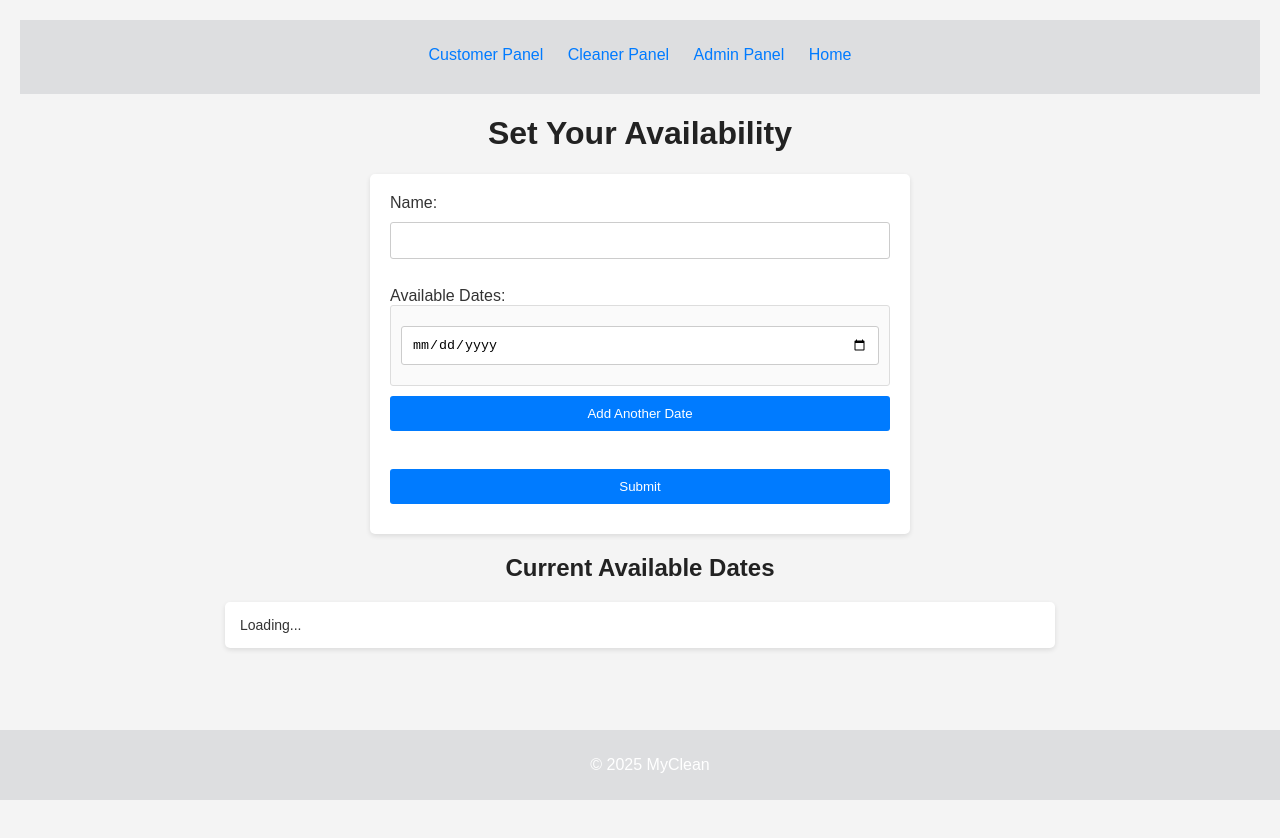
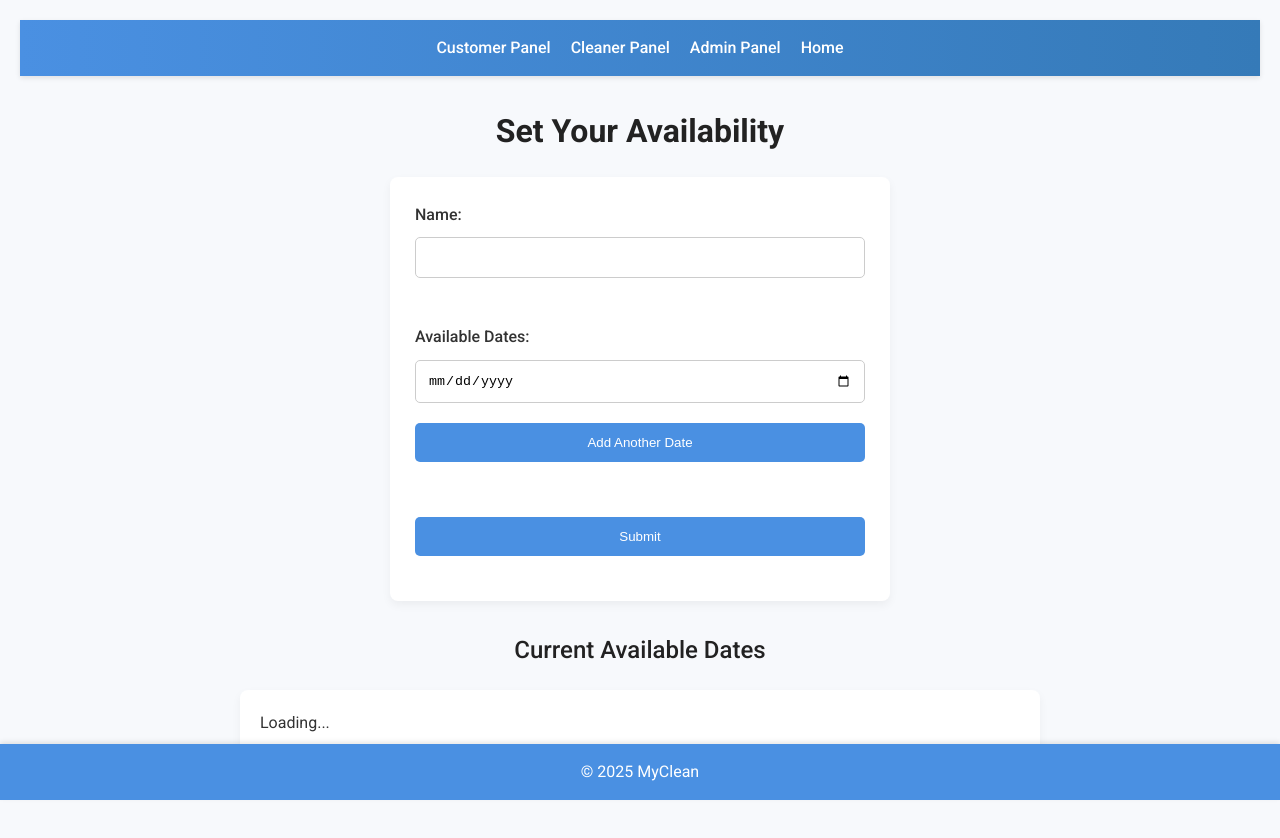
Before and after one commit to sachhm/cp3407-project-v2024-main, a plain HTML site: page iteration1/manage_availability.html in a window 1280 px wide. Before the commit the page ends 800 px from the top, so only its background shows below. Drawn offline with nearby package versions, Linux system fonts and the light colour scheme; a script that the page names is missing.

```diff
--- a/iteration1/db.js
+++ b/iteration1/db.js
@@ -135,9 +135,33 @@
   return true;
 }
 
+///// --- SUMMARY STATISTICS --- /////
+
+// Function to get summary statistics
+async function getSummaryStats() {
+  const { data: bookings, error: bookingsError } = await supabase
+    .from('bookings')
+    .select('id');
+
+  const { data: providers, error: providersError } = await supabase
+    .from('providers')
+    .select('id');
+
+  if (bookingsError || providersError) {
+    console.error('Error fetching summary statistics:', bookingsError || providersError);
+    return null;
+  }
+
+  return {
+    totalBookings: bookings.length,
+    totalProviders: providers.length
+  };
+}
+
 // Export all functions
 export {
   addBooking, getAllBookings, deleteBooking,
   addProvider, getAllProviders, deleteProvider,
-  addAvailability, getAllAvailability, deleteAvailability
+  addAvailability, getAllAvailability, deleteAvailability,
+  getSummaryStats
 };
--- a/iteration1/style.css
+++ b/iteration1/style.css
@@ -1,165 +1,178 @@
-body {
-  font-family: Arial, sans-serif;
+/* Import Google Fonts */
+@import url('https://fonts.googleapis.com/css2?family=Roboto:wght@400;500;700&display=swap');
+
+/* Global Reset & Base Styles */
+* {
   margin: 0;
-  padding: 20px;
-  background: #f4f4f4;
-  color: #333;
+  padding: 0;
+  box-sizing: border-box;
 }
 
-nav{
-  background: #dddee0;
-  color: #fff;
-  padding: 10px;
-  text-align: center;
+body {
+  font-family: 'Roboto', Arial, sans-serif;
+  background: #f7f9fc;
+  color: #333;
+  line-height: 1.6;
+  padding: 20px 20px 80px; /* Bottom padding for fixed footer */
 }
 
-h1, h2 {
-  color: #222;
-  text-align: center;
+/* Navigation */
+nav {
+  background: linear-gradient(90deg, #4a90e2, #357ab8);
+  padding: 15px;
+  box-shadow: 0 2px 5px rgba(0,0,0,0.1);
+  margin-bottom: 30px;
 }
 
-ul {
+nav ul {
   list-style: none;
-  padding: 0;
+  display: flex;
+  justify-content: center;
+  gap: 20px;
+}
+
+nav ul li {
+  margin: 0;
+}
+
+nav a {
+  color: #fff;
+  text-decoration: none;
+  font-weight: 500;
+  transition: color 0.3s ease;
+}
+
+nav a:hover {
+  color: #d1e9ff;
+}
+
+/* Headings */
+h1, h2 {
   text-align: center;
   margin-bottom: 20px;
+  color: #222;
 }
 
-ul li {
-  display: inline-block;
-  margin: 0 10px;
+h1 {
+  font-size: 2em;
+  font-weight: 700;
 }
 
-a {
-  text-decoration: none;
-  color: #007BFF;
+h2 {
+  font-size: 1.5em;
+  font-weight: 500;
 }
 
-a:hover {
-  text-decoration: underline;
-}
-
+/* Forms */
 form {
   background: #fff;
   max-width: 500px;
-  margin: 20px auto;
-  padding: 20px;
-  border-radius: 5px;
-  box-shadow: 0 2px 5px rgba(0,0,0,0.1);
+  margin: 0 auto 30px;
+  padding: 25px;
+  border-radius: 8px;
+  box-shadow: 0 4px 10px rgba(0,0,0,0.05);
+}
+
+form label {
+  font-weight: 500;
+  margin-bottom: 5px;
+  display: block;
 }
 
 input[type="text"],
-input[type="number"],
+input[type="email"],
+input[type="tel"],
 input[type="date"],
-input[type="datetime-local"],
 select,
 button {
   display: block;
   width: 100%;
-  padding: 10px;
-  margin: 10px 0;
+  padding: 12px;
+  margin: 10px 0 20px;
   border: 1px solid #ccc;
-  border-radius: 3px;
-  box-sizing: border-box;
+  border-radius: 5px;
+  transition: border-color 0.3s ease, box-shadow 0.3s ease;
+}
+
+input:focus,
+select:focus {
+  border-color: #4a90e2;
+  box-shadow: 0 0 5px rgba(74,144,226,0.5);
+  outline: none;
 }
 
 button {
-  background: #007BFF;
+  background: #4a90e2;
   color: #fff;
   border: none;
+  font-weight: 500;
   cursor: pointer;
+  transition: background 0.3s ease;
 }
 
 button:hover {
-  background: #0056b3;
+  background: #357ab8;
 }
 
-/* Provider Availability Section Styles */
-#dateContainer {
-  background: #fafafa;
-  border: 1px solid #ddd;
-  padding: 10px;
-  border-radius: 3px;
-  margin-bottom: 10px;
+/* Containers for dynamic content */
+.container {
+  background: #fff;
+  padding: 20px;
+  margin: 0 auto 30px;
+  max-width: 800px;
+  border-radius: 8px;
+  box-shadow: 0 4px 10px rgba(0,0,0,0.05);
 }
 
-#dateContainer input[type="date"] {
-  margin-bottom: 10px;
+/* Provider List & Booking Table Styling */
+table {
+  width: 100%;
+  border-collapse: collapse;
+  margin-bottom: 0;
 }
 
-#dateContainer button {
-  background: #e74c3c;
-  margin-bottom: 10px;
+table, th, td {
+  border: 1px solid #e0e6ed;
 }
 
-#bookings, #availabilityList {
-  background: #fff;
-  padding: 15px;
-  margin: 20px auto;
-  max-width: 800px;
-  border-radius: 5px;
-  box-shadow: 0 2px 5px rgba(0,0,0,0.1);
-  font-size: 14px;
+th, td {
+  padding: 12px;
+  text-align: left;
 }
 
-#availabilityList p {
-  padding: 5px 0;
-  border-bottom: 1px solid #f0f0f0;
-  margin: 0;
+th {
+  background: #f7f9fc;
+  font-weight: 500;
 }
 
-#availabilityList p:last-child {
-  border-bottom: none;
+/* Specific Containers */
+#providersList,
+#summaryStats,
+#availabilityList,
+#bookings {
+  /* Ensure these sections are wrapped in the same container style */
+  background: #fff;
+  padding: 20px;
+  margin: 0 auto 30px;
+  max-width: 800px;
+  border-radius: 8px;
+  box-shadow: 0 4px 10px rgba(0,0,0,0.05);
 }
 
-/* Existing styles... */
-
-body {
-  font-family: Arial, sans-serif;
-  margin: 0;
-  padding: 20px;
-  background: #f4f4f4;
-  color: #333;
-}
-
-/* Navigation styling */
-nav {
-  background: #dddee0;
-  color: #fff;
-  padding: 10px;
-  text-align: center;
-}
-
-/* Header styles */
-h1, h2 {
-  color: #222;
-  text-align: center;
-}
-
-ul {
-  list-style: none;
-  padding: 0;
-  text-align: center;
-  margin-bottom: 20px;
-}
-
-ul li {
-  display: inline-block;
-}
-
-/* Footer styling - matches nav color and is locked to the bottom */
+/* Footer */
 footer {
-  background: #dddee0;
+  background: #4a90e2;
   color: #fff;
   text-align: center;
-  padding: 10px;
+  padding: 15px;
   position: fixed;
   bottom: 0;
   width: 100%;
   left: 0;
+  box-shadow: 0 -2px 5px rgba(0,0,0,0.1);
 }
 
-/* Optional: add bottom padding to body content to avoid overlap with the fixed footer */
-body {
-  padding-bottom: 60px;
+/* Utility Classes */
+.center {
+  text-align: center;
 }
```
Also changed, not shown: iteration1/manage_providers.html (+25 -2 lines), README.md, 1 other file.
